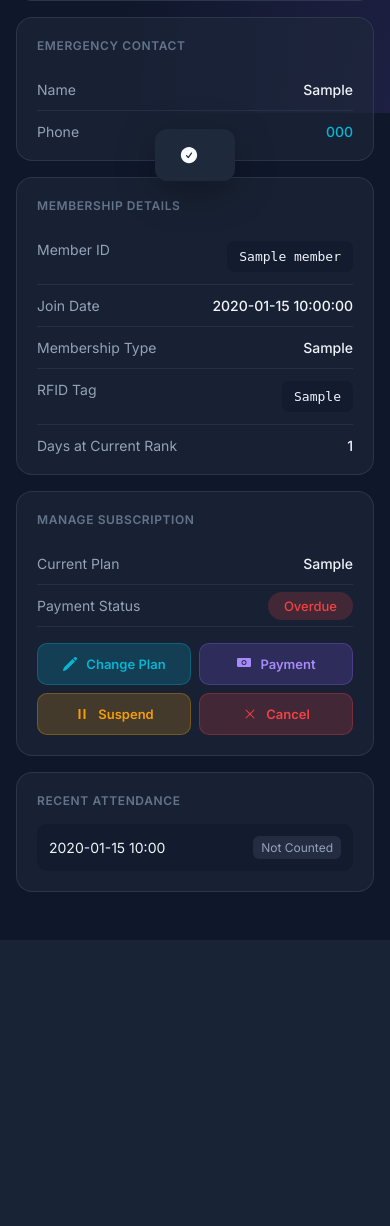
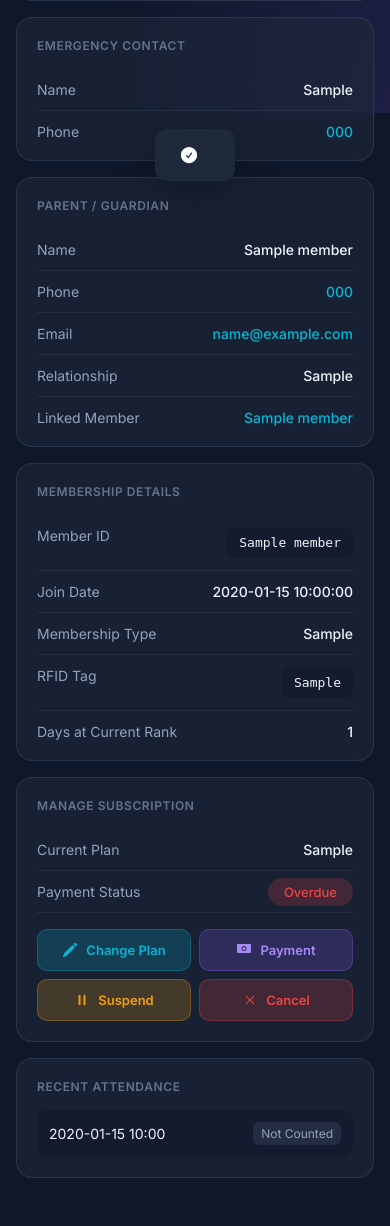
Before and after one commit to power19/BJJ_APP, a Python web app: template app/templates/members/detail.html in a window 390 px wide. Shown: the part 731-1957 px from the top of the page. Before the commit the page ends 1623 px from the top, so only its background shows below. Run offline with Jinja, Linux system fonts and the light colour scheme; the template is opened without the code that fills it: most values are stand-ins (such as "Sample title", 1, 10 or a date in 2020); grey boxes marked "Sample" are stand-in pictures.

Commit message:
Display guardian info on member detail page
- Add Parent/Guardian section showing guardian_name, phone, email, relationship
- Shows linked parent member if available
- Displayed for minors with guardian information

```diff
--- a/app/templates/members/detail.html
+++ b/app/templates/members/detail.html
@@ -658,6 +658,43 @@
         </div>
         {% endif %}
 
+        <!-- Guardian Info (for minors) -->
+        {% if member.guardian_name or member.guardian_phone or member.parent_member %}
+        <div class="info-section">
+            <div class="section-title">Parent / Guardian</div>
+            {% if member.guardian_name %}
+            <div class="info-row">
+                <span class="info-label">Name</span>
+                <span class="info-value">{{ member.guardian_name }}</span>
+            </div>
+            {% endif %}
+            {% if member.guardian_phone %}
+            <div class="info-row">
+                <span class="info-label">Phone</span>
+                <span class="info-value"><a href="tel:{{ member.guardian_phone }}">{{ member.guardian_phone }}</a></span>
+            </div>
+            {% endif %}
+            {% if member.guardian_email %}
+            <div class="info-row">
+                <span class="info-label">Email</span>
+                <span class="info-value"><a href="mailto:{{ member.guardian_email }}">{{ member.guardian_email }}</a></span>
+            </div>
+            {% endif %}
+            {% if member.guardian_relationship %}
+            <div class="info-row">
+                <span class="info-label">Relationship</span>
+                <span class="info-value">{{ member.guardian_relationship }}</span>
+            </div>
+            {% endif %}
+            {% if member.parent_member %}
+            <div class="info-row">
+                <span class="info-label">Linked Member</span>
+                <span class="info-value"><a href="/members/{{ member.parent_member }}">{{ member.parent_name or member.parent_member }}</a></span>
+            </div>
+            {% endif %}
+        </div>
+        {% endif %}
+
         <!-- Membership Info -->
         <div class="info-section">
             <div class="section-title">Membership Details</div>
```
Also changed, not shown: app/templates/enrollment/member_detail.html (+37 -0 lines).
